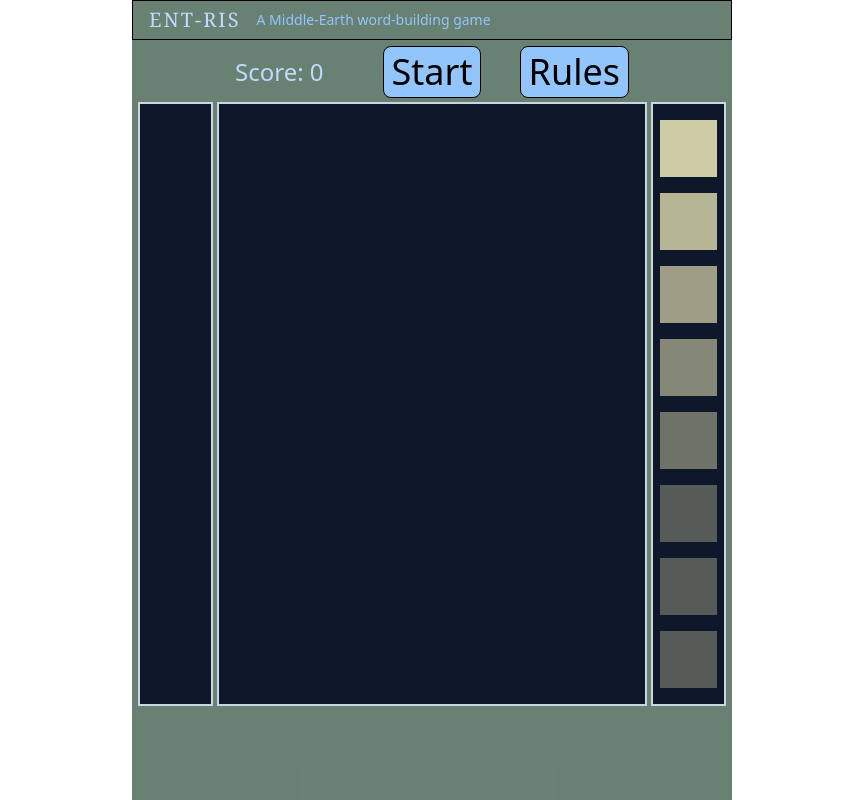
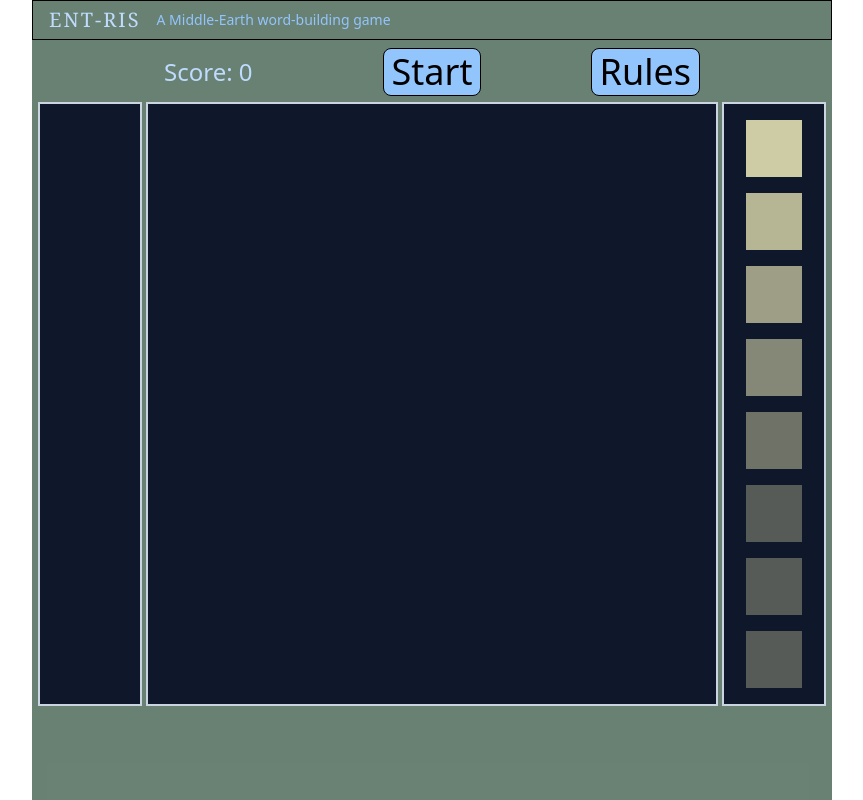
Before and after one commit to Struckhour/word-game, a SvelteKit app: page / in a window 1280 px wide. Shown: the whole page, without its empty margins (208-1071 px from the left). Built offline with nearby package versions, Linux system fonts and the light colour scheme.

Commit message:
adds a few touch ups

```diff
--- a/src/routes/+page.svelte
+++ b/src/routes/+page.svelte
@@ -591,6 +591,7 @@
     <div transition:fly={{ x:400, duration:300}} class="overflow-hidden w-[400px] h-screen absolute right-0 bg-blue-950 bg-opacity-[98%] z-20 border-l-4 border-blue-100">
         <button on:click={() => {showMenu = false;}} class="text-4xl mt-12 ml-4 w-full border-y border-blue-200 hover:bg-blue-700 active:bg-blue-900 text-blue-100">Close --></button>
         <ul class="text-xl list-disc list-inside ml-4 mt-4 text-blue-200">
+            <li>Use arrow keys or buttons below game board.</li>
             <li>Make words by lining up letters from left-to-right or top-to-bottom (like Scrabble).</li>
             <li>Words must be in the text of Lord of the Rings to be valid. This includes dialogue and the removal of accents or punctuation.</li>
             <li>Longer words are worth way more points.</li>
@@ -621,7 +622,7 @@
             Rules
         </button>
     </div>
-    <div id="gameBoxContainer" class="relative inline-flex max-w-[600px] w-full h-[75%] text-6xl left-2/4 -translate-x-2/4">
+    <div id="gameBoxContainer" class="relative inline-flex max-w-[800px] w-full h-[75%] text-6xl left-2/4 -translate-x-2/4">
         <div id="pastWords" class="overflow-hidden flex flex-col-reverse flex-grow mx-2 relative justify-start bg-slate-900 w-[9%] h-full text-xs sm:text-base tracking-tighter text-slate-300 py-4 outline outline-2 outline-slate-300">
             <!-- <div class="">wordword</div>
             <div class="">word2</div> -->
@@ -666,7 +667,7 @@
 
     @media (min-width: 800px) {
       .square {
-        max-width: 600px;
+        max-width: 800px;
         width: 100vw;
         height: 100vh;
       }
```
